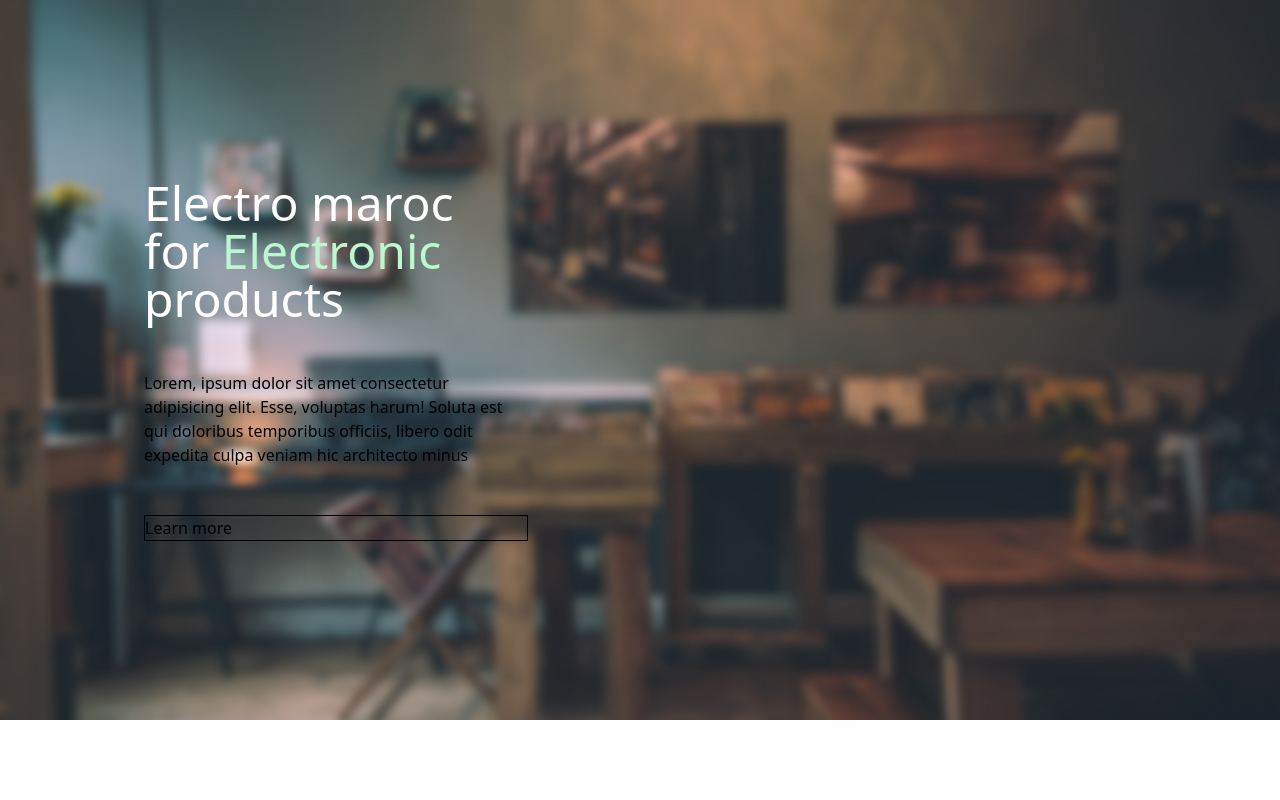
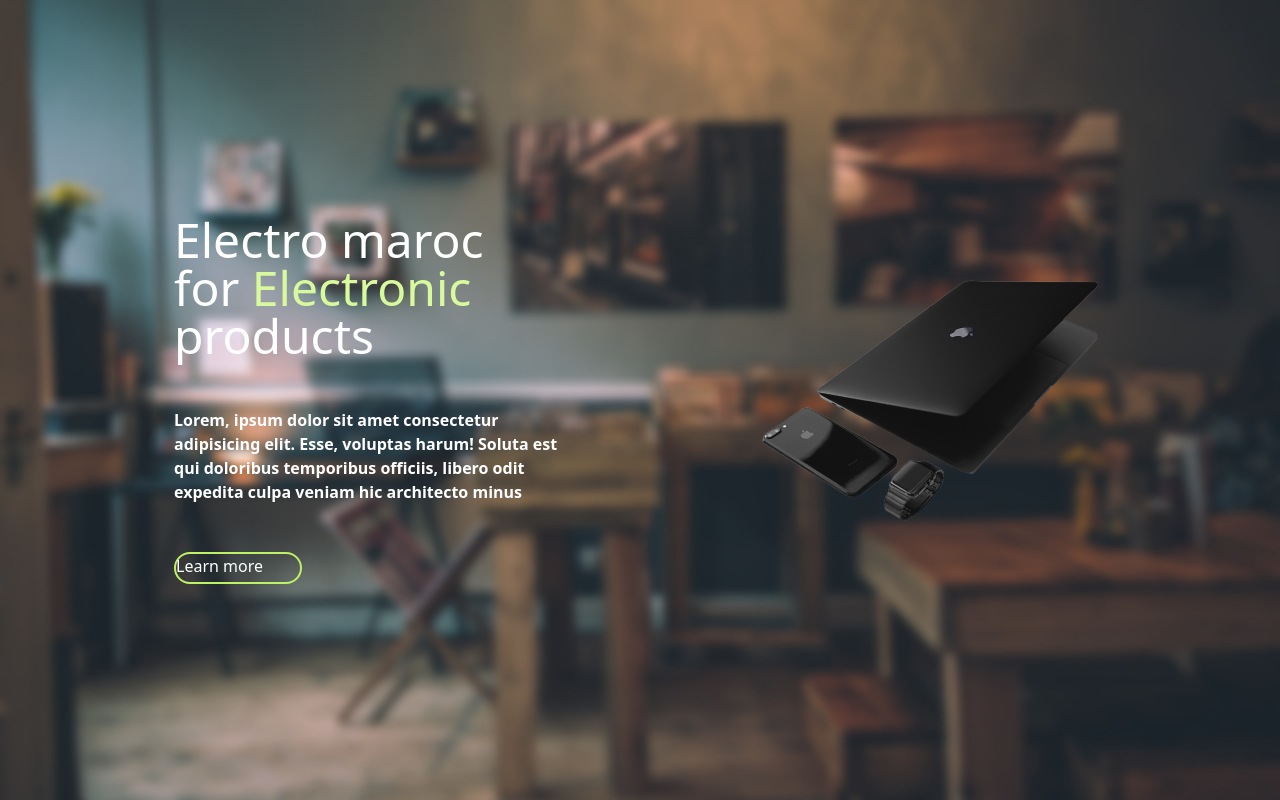
Before and after one commit to RabiieOuallaf/Electromaroc-ecommerce, a PHP site: page / in a window 1280 px wide. Shown: the part 88-888 px from the top of the page. Before the commit the page ends 808 px from the top, so only its background shows below. Run offline with PHP 8.4, Linux system fonts and the light colour scheme; style sheets or scripts are compiled from the project's sources; some libraries are stand-ins or nearby versions.

Commit message:
Completed hero section

```diff
--- a/view/assets/css/styles.css
+++ b/view/assets/css/styles.css
@@ -14,7 +14,21 @@
     margin-left: 9rem;
 }
 
+
 .search-input::placeholder
 {
     color: #5e5e5e;
 }
+
+/* == Animation classes == */
+
+.show
+{
+    opacity: 1;
+}
+
+.hidden
+{
+    opacity: 0;
+    transition: all 1s;
+}
--- a/view/assets/javascript/script.js
+++ b/view/assets/javascript/script.js
@@ -1,3 +1,5 @@
+/* == Clearing the search input on hover == */
+
 const SearchInput = document.getElementById("searchInput");
 
 SearchInput.addEventListener("focus", _ => {
@@ -11,3 +13,23 @@ SearchInput.addEventListener("blur", _ => {
     SearchInput.setAttribute("placeholder" , "Search product");
 
 });
+
+/* == Animations on scroll ==*/
+
+const observer = new IntersectionObserver((entries) => {
+
+    entries.forEach( (entry) => {
+
+        if(entry.isIntersecting){
+            console.log(entry);
+            entry.target.classList.add('show');
+        }else {
+            entry.target.classList.remove('show');
+        }
+    })
+
+})
+
+const heroElements = document.querySelectorAll(".hidden");
+
+heroElements.forEach((element) => observer.observe(element));
--- a/view/index.html
+++ b/view/index.html
@@ -78,12 +78,16 @@
 
     <!-- Start hero section -->
 
-    <header class="hero-section" style="height: 90vh;">
+    <header class="hero-section relative flex justify-around" style="height: 100vh;">
 
-        <div class="content flex flex-col flex-wrap w-96 absolute">
-            <h2 class="text-white text-5xl font-mon mb-12">Electro maroc for <span class="text-green-200">Electronic</span> products</h2>
-            <p class="mb-12">Lorem, ipsum dolor sit amet consectetur adipisicing elit. Esse, voluptas harum! Soluta est qui doloribus temporibus officiis, libero odit expedita culpa veniam hic architecto minus</p>
-            <button class="font-mon flex flex-start " style="border: 1px solid ;">Learn more</button>
+        <div class="content flex flex-col flex-wrap w-96 ">
+            <h2 class="text-white text-5xl font-mon mb-12">Electro maroc for <span class="text-lime-200">Electronic</span> products</h2>
+            <p class="mb-12 font-semibold text-white">Lorem, ipsum dolor sit amet consectetur adipisicing elit. Esse, voluptas harum! Soluta est qui doloribus temporibus officiis, libero odit expedita culpa veniam hic architecto minus</p>
+            <button class="font-mon flex flex-start w-32 h-8 rounded-full text-lime-300" style="border: 2px solid ;"><p class="text-white mr-6">Learn more</p></button>
+        </div>
+
+        <div class="next-to-content">
+            <img src="./assets/images/hero-next-image.png" />
         </div>
 
     </header>
```
Also changed, not shown: view/assets/images/hero-next-image.png (added).
